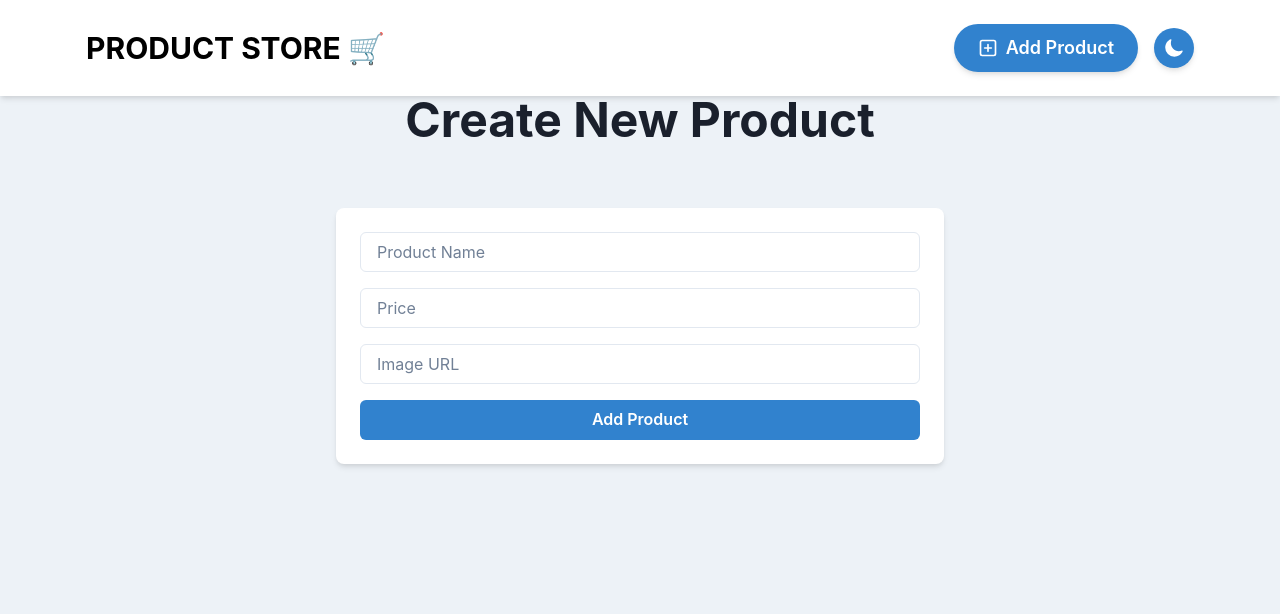
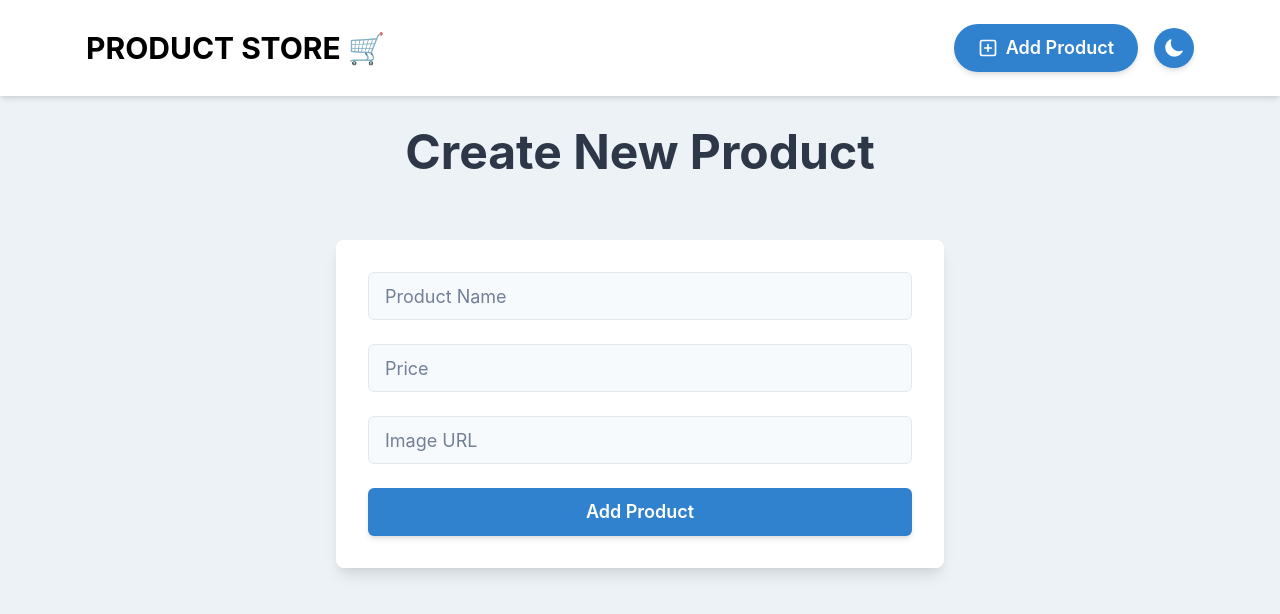
Before and after one commit to johnkunleajayi/mern-product, a React (Vite) app in the folder frontend/: page /create in a window 1280 px wide. Shown: the top 614 px of the page. Built offline with nearby package versions, Linux system fonts and the light colour scheme.

Commit message:
Update CreatePage.jsx

```diff
--- a/frontend/src/pages/CreatePage.jsx
+++ b/frontend/src/pages/CreatePage.jsx
@@ -1,4 +1,13 @@
-import { Box, Button, Container, Heading, Input, useColorModeValue, useToast, VStack } from "@chakra-ui/react";
+import {
+  Box,
+  Button,
+  Container,
+  Heading,
+  Input,
+  useColorModeValue,
+  useToast,
+  VStack,
+} from "@chakra-ui/react";
 import { useState } from "react";
 import { useProductStore } from "../store/product";
 
@@ -9,7 +18,6 @@ const CreatePage = () => {
     image: "",
   });
   const toast = useToast();
-
   const { createProduct } = useProductStore();
 
   const handleAddProduct = async () => {
@@ -32,36 +40,83 @@ const CreatePage = () => {
     setNewProduct({ name: "", price: "", image: "" });
   };
 
+  const bgColor = useColorModeValue("white", "gray.800");
+  const inputBg = useColorModeValue("gray.50", "gray.700");
+  const buttonBg = useColorModeValue("blue.500", "orange.400");
+  const buttonHoverBg = useColorModeValue("blue.600", "orange.500");
+
   return (
-		<Container maxW={"container.sm"}>
+    <Container maxW="container.sm" py={8}>
       <VStack spacing={8}>
-				<Heading as={"h1"} size={"2xl"} textAlign={"center"} mb={8}>
+        {/* Page Heading */}
+        <Heading
+          as="h1"
+          size="2xl"
+          textAlign="center"
+          mb={8}
+          color={useColorModeValue("gray.700", "gray.200")}
+        >
           Create New Product
         </Heading>
 
-				<Box w={"full"} bg={useColorModeValue("white", "gray.800")} p={6} rounded={"lg"} shadow={"md"}>
-					<VStack spacing={4}>
+        {/* Product Creation Form */}
+        <Box
+          w="full"
+          bg={bgColor}
+          p={8}
+          rounded="lg"
+          shadow="lg"
+          transition="all 0.3s"
+          _hover={{ shadow: "xl" }}
+        >
+          <VStack spacing={6}>
+            {/* Product Name Input */}
             <Input
-							placeholder='Product Name'
-							name='name'
+              bg={inputBg}
+              placeholder="Product Name"
+              size="lg"
               value={newProduct.name}
-							onChange={(e) => setNewProduct({ ...newProduct, name: e.target.value })}
-						/>
-						<Input
-							placeholder='Price'
-							name='price'
-							type='number'
-							value={newProduct.price}
-							onChange={(e) => setNewProduct({ ...newProduct, price: e.target.value })}
-						/>
-						<Input
-							placeholder='Image URL'
-							name='image'
-							value={newProduct.image}
-							onChange={(e) => setNewProduct({ ...newProduct, image: e.target.value })}
+              onChange={(e) =>
+                setNewProduct({ ...newProduct, name: e.target.value })
+              }
+              _placeholder={{ color: useColorModeValue("gray.500", "gray.300") }}
             />
 
-						<Button colorScheme='blue' onClick={handleAddProduct} w='full'>
+            {/* Price Input */}
+            <Input
+              bg={inputBg}
+              placeholder="Price"
+              size="lg"
+              type="number"
+              value={newProduct.price}
+              onChange={(e) =>
+                setNewProduct({ ...newProduct, price: e.target.value })
+              }
+              _placeholder={{ color: useColorModeValue("gray.500", "gray.300") }}
+            />
+
+            {/* Image URL Input */}
+            <Input
+              bg={inputBg}
+              placeholder="Image URL"
+              size="lg"
+              value={newProduct.image}
+              onChange={(e) =>
+                setNewProduct({ ...newProduct, image: e.target.value })
+              }
+              _placeholder={{ color: useColorModeValue("gray.500", "gray.300") }}
+            />
+
+            {/* Submit Button */}
+            <Button
+              w="full"
+              bg={buttonBg}
+              color="white"
+              size="lg"
+              shadow="md"
+              _hover={{ bg: buttonHoverBg }}
+              onClick={handleAddProduct}
+            >
               Add Product
             </Button>
           </VStack>
@@ -70,4 +125,5 @@ const CreatePage = () => {
     </Container>
   );
 };
+
 export default CreatePage;
```
Lines whose indentation alone changed are shown as unchanged.
